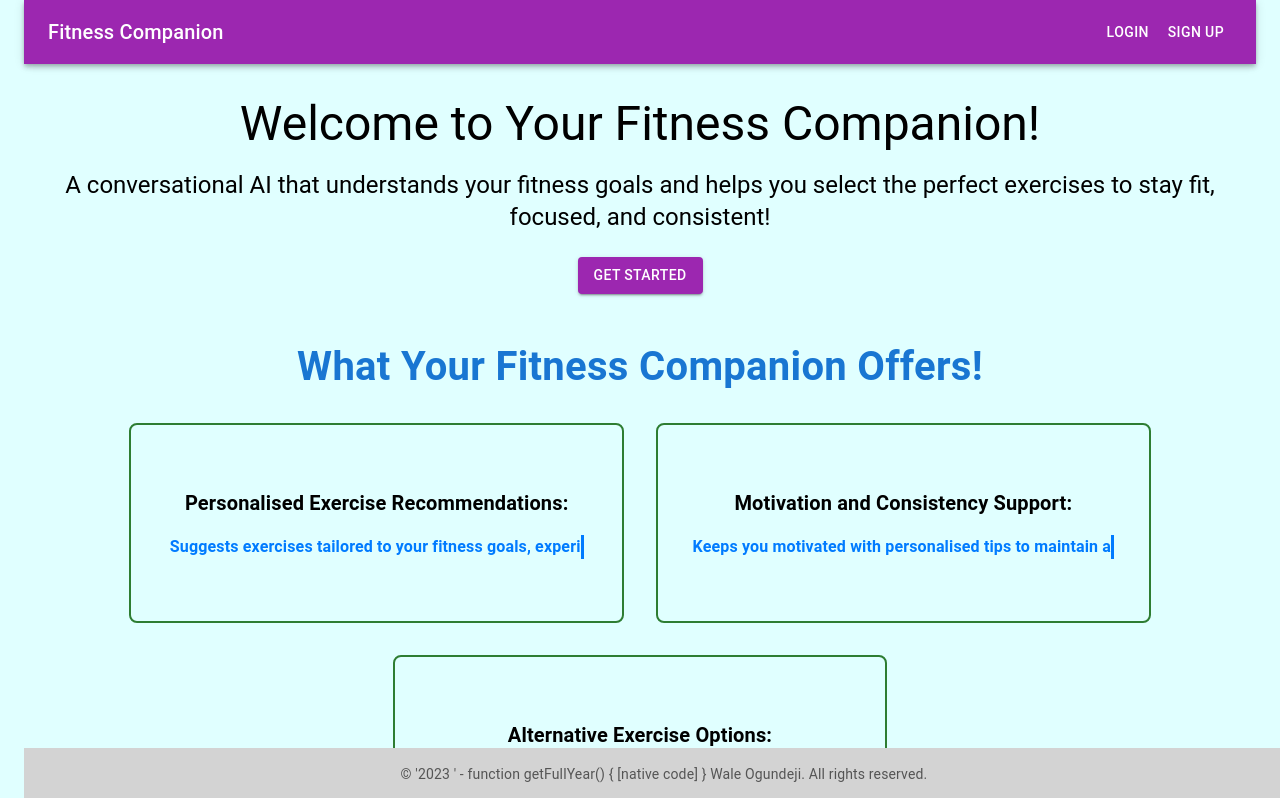
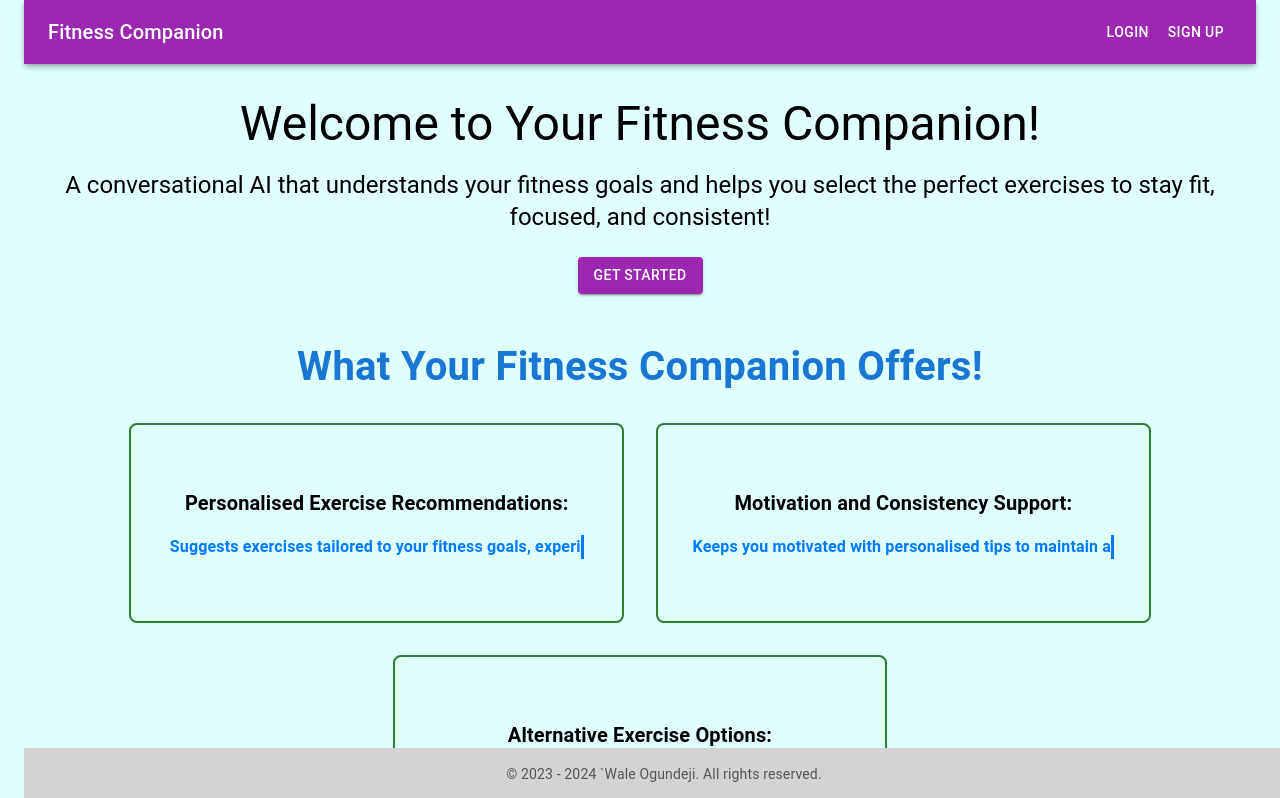
Before and after one commit to presiZHai/fitness-ai-assistant, a Next.js app: page / in a window 1280 px wide. Shown: the top 798 px of the page. Built offline with nearby package versions, Linux system fonts and the light colour scheme; no server answers.

Commit message:
modify footer

```diff
--- a/app/page.js
+++ b/app/page.js
@@ -233,7 +233,7 @@ export default function Home() {
           }}
         >
           <Typography variant="body2" color="textSecondary">
-            © { (new Date()).getFullYear === 2023 ? 2023 : `'2023 ' - ${(new Date()).getFullYear}` } Wale Ogundeji. All rights reserved.
+           © {new Date().getFullYear() === 2023 ? 2023 : `2023 - ${new Date().getFullYear()}`} `Wale Ogundeji. All rights reserved.
           </Typography>
         </Box>
       </Container>
```
